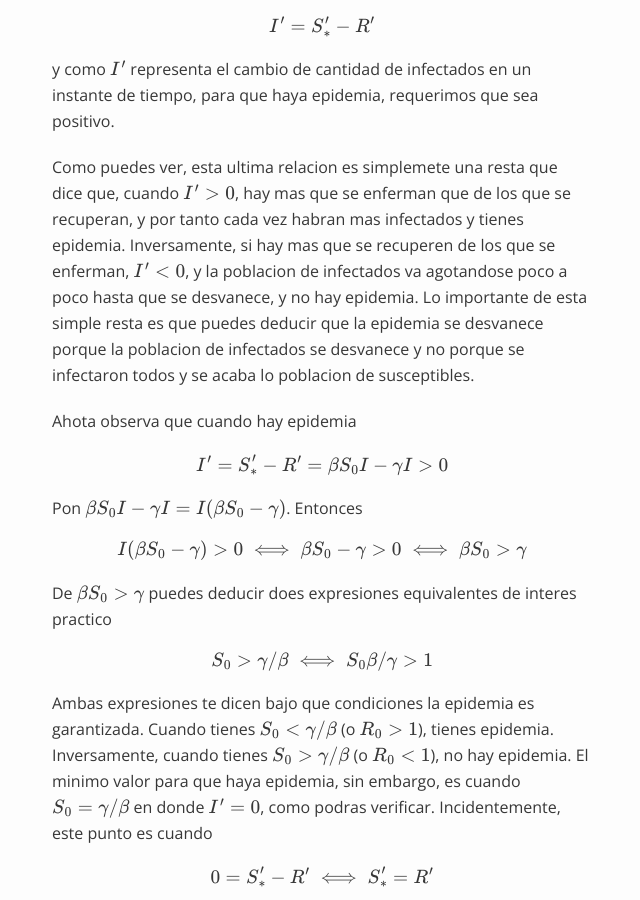
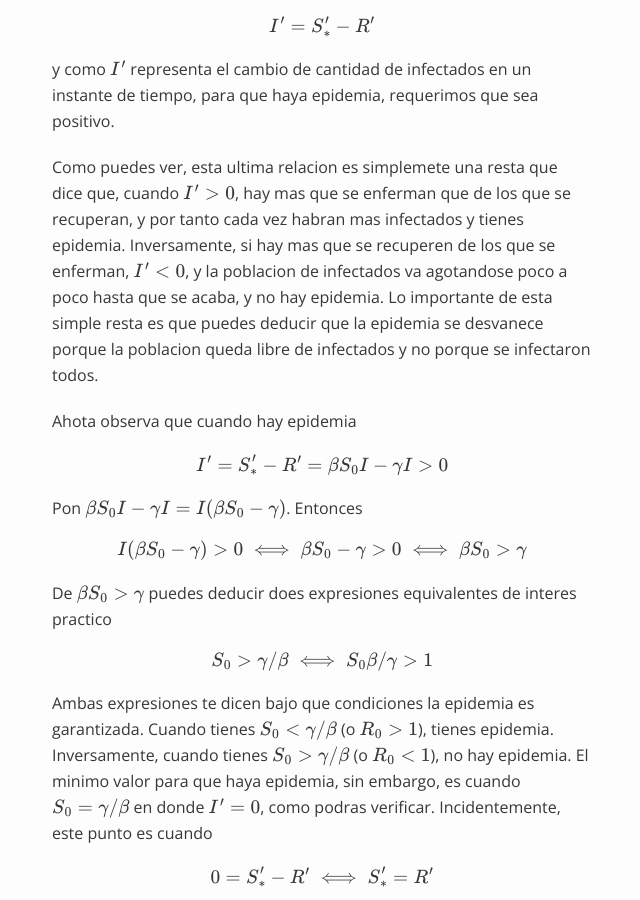
Before and after one commit to Caquita-beep/Caquita-beep.github.io, a Jekyll site: the page built from _posts/2020-03-27-Simulacion-COVID-19-Ecuador-con-modelo-SIR.md, in a window 1280 px wide and 900 px high, scrolled down 3033 px. Shown: the whole window, without its empty margins (318-958 px from the left). Built offline with Jekyll 4.4.1, drawn with Linux system fonts in a browser that asks for light colours; formulas are drawn with MathJax 3; a script that is not in the unit is left out.

Commit message:
Update 2020-03-27-Simulacion-COVID-19-Ecuador-con-modelo-SIR.md

```diff
--- a/_posts/2020-03-27-Simulacion-COVID-19-Ecuador-con-modelo-SIR.md
+++ b/_posts/2020-03-27-Simulacion-COVID-19-Ecuador-con-modelo-SIR.md
@@ -47,7 +47,7 @@ $$I' = S'_{*}  - R'$$
 
 y como $I'$ representa el cambio de cantidad de infectados en un instante de tiempo, para que haya epidemia, requerimos que sea positivo.
 
-Como puedes ver, esta ultima relacion es simplemete una resta que dice que, cuando $I' > 0$, hay mas que se enferman que de los que se recuperan, y por tanto cada vez habran mas infectados y tienes epidemia. Inversamente, si hay mas que se recuperen de los que se enferman, $ I' < 0$, y la poblacion de infectados va agotandose poco a poco hasta que se desvanece, y no hay epidemia. Lo importante de esta simple resta es que puedes deducir que la epidemia se desvanece porque la poblacion de infectados se desvanece y no porque se infectaron todos y se acaba lo poblacion de susceptibles.
+Como puedes ver, esta ultima relacion es simplemete una resta que dice que, cuando $I' > 0$, hay mas que se enferman que de los que se recuperan, y por tanto cada vez habran mas infectados y tienes epidemia. Inversamente, si hay mas que se recuperen de los que se enferman, $ I' < 0$, y la poblacion de infectados va agotandose poco a poco hasta que se acaba, y no hay epidemia. Lo importante de esta simple resta es que puedes deducir que la epidemia se desvanece porque la poblacion queda libre de infectados y no porque se infectaron todos.
 
 Ahota observa que cuando hay epidemia
 
```
